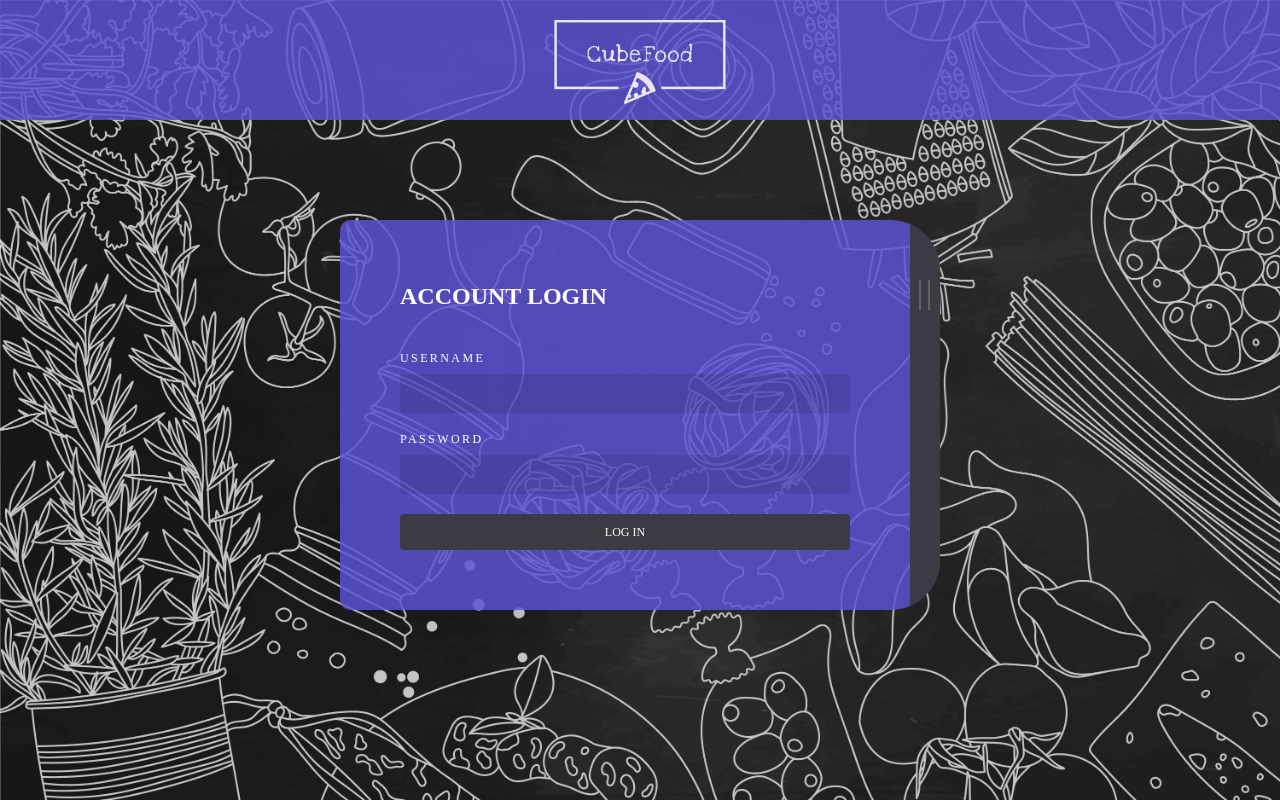
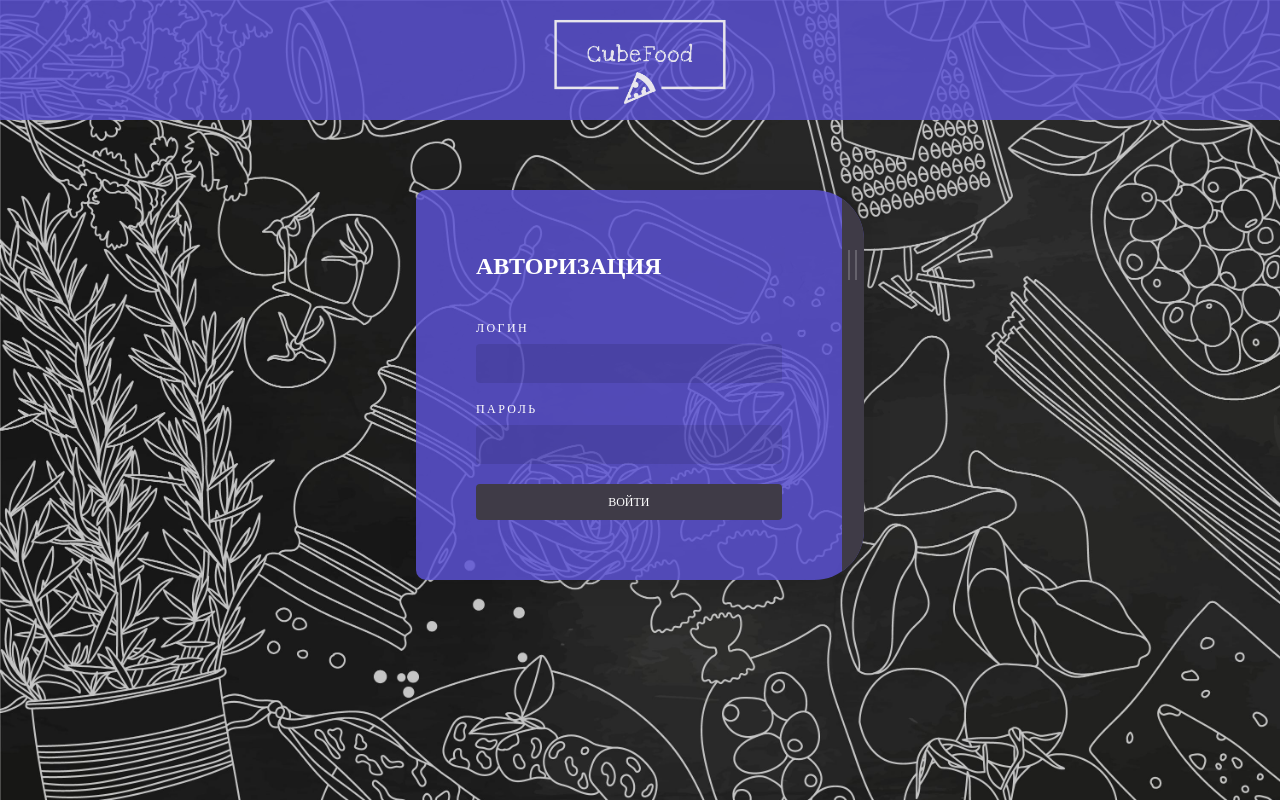
Before and after one commit to rowdyslav/BestAppInTheWorld, a Flask app: page / in a window 1280 px wide. Run offline with Flask 3, Linux system fonts and the light colour scheme; parts of the project's set-up code (start-up, migrations or seed data) failed here and were passed over; some libraries are stand-ins or nearby versions.

Commit message:
ВЕРСТКА

```diff
--- a/static/js/index.js
+++ b/static/js/index.js
@@ -1,8 +1,9 @@
-$(document).ready(function() {
-  var panelOne = $('.form-panel.two').height(),
+$(document).ready(function () {
+  var panelOne = $('.form').height(),
     panelTwo = $('.form-panel.two')[0].scrollHeight;
 
-  $('.form-panel.two').not('.form-panel.two.active').on('click', function(e) {
+  // Используйте делегирование событий для обработки динамически создаваемых элементов
+  $(document).on('click', '.form-panel.two:not(.active)', function (e) {
     e.preventDefault();
 
     $('.form-toggle').addClass('visible');
@@ -13,8 +14,9 @@ $(document).ready(function() {
     }, 200);
   });
 
-  $('.form-toggle').on('click', function(e) {
+  $(document).on('click', '.form-toggle', function (e) {
     e.preventDefault();
+
     $(this).removeClass('visible');
     $('.form-panel.one').removeClass('hidden');
     $('.form-panel.two').removeClass('active');
--- a/static/styles/index.css
+++ b/static/styles/index.css
@@ -1,7 +1,7 @@
 html {
     --firstly-color: white;
     --secondary-color: rgba(91, 82, 212, 0.837);
-    --thirdly-color: rgb(60, 58, 66);
+    --thirdly-color: rgb(63, 59, 71);
     --text-color: white;
 }
 
@@ -21,8 +21,12 @@ body {
     background-image: url('../images/background.jpg');
     background-size: cover; /* опционально, чтобы изображение занимало весь фон */
     background-repeat: no-repeat;
+    background-attachment: fixed;
+    height: 100%;
+    margin: 0;
 }
 
+/* login form window */
 .overlay, .form-panel.one:before {
     position: absolute;
     top: 0;
@@ -33,17 +37,20 @@ body {
     height: 100%;
   }
 
+/* form in registration or login */
 .form {
 z-index: 15;
 position: relative;
 background: var(--secondary-color);
-width: 600px;
+width: 35%;
 border-radius: 10px 50px 50px 10px;
 box-shadow: 0 0 30px rgba(0, 0, 0, 0.1);
 box-sizing: border-box;
-margin: 100px auto 10px;
+margin: 70px auto 10px;
 overflow: hidden;
 }
+
+/* form window for animation */
 .form-toggle {
 z-index: 10;
 position: absolute;
@@ -201,11 +230,12 @@ left: 95%;
 background: var(--thirdly-color);
 width: 100%;
 min-height: 100%;
-padding: 60px calc(10% + 60px) 60px 60px;
+padding: 30px calc(10% + 60px) 30px 60px;
 -webkit-transition: 0.3s ease;
 transition: 0.3s ease;
 cursor: pointer;
 }
+
 .form-panel.two:before, .form-panel.two:after {
 content: '';
 display: block;
--- a/templates/index.html
+++ b/templates/index.html
@@ -14,52 +14,65 @@
 <body>
       <div class="form">
         <div class="form-toggle"></div>
+
+          <!-- login form -->
           <div class="form-panel one">
             <div class="form-header">
-            <h1>Account Login</h1>
+              <h1>Авторизация</h1>
             </div>
             <div class="form-content">
-            <form>
+
+              <form action="/log" method="post" class="log_form">
+
                 <div class="form-group">
-                <label for="username">Username</label>
-                <input type="text" id="username" name="username" required="required"/>
+                  <label for="logLogin">Логин</label>
+                  <input type="text" id="logLogin" name="logLogin" required>
                 </div>
+
                 <div class="form-group">
-                <label for="password">Password</label>
-                <input type="password" id="password" name="password" required="required"/>
+                  <label for="logPassword">Пароль</label>
+                  <input type="password" id="logPassword" name="logPassword" required>
                 </div>
+
                 <div class="form-group">
-                <button type="submit">Log In</button>
+                  <button type="submit">Войти</button>
                 </div>
+
               </form>
+
             </div>
           </div>
+
+          <!-- registration form -->
           <div class="form-panel two">
             <div class="form-header">
-            <h1>Register Account</h1>
+              <h1>Регистрация</h1>
             </div>
             <div class="form-content">
-            <form>
+
+              <form action="/reg" method="post" class="reg_form">
+
                 <div class="form-group">
-                <label for="username">Username</label>
-                <input type="text" id="username" name="username" required="required"/>
+                  <label for="regFio">ФИО</label>
+                  <input type="text" id="regFio" name="regFio" required>
                 </div>
+
                 <div class="form-group">
-                <label for="password">Password</label>
-                <input type="password" id="password" name="password" required="required"/>
+                  <label for="regLogin">Логин</label>
+                  <input type="text" id="regLogin" name="regLogin" required>
                 </div>
+
                 <div class="form-group">
-                <label for="cpassword">Confirm Password</label>
-                <input type="password" id="cpassword" name="cpassword" required="required"/>
+                  <label for="regPassword">Пароль</label>
+                  <input type="password" id="regPassword" name="regPassword" required>
                 </div>
+
                 <div class="form-group">
-                <label for="email">Email Address</label>
-                <input type="email" id="email" name="email" required="required"/>
+                  <button type="submit">Зарегистрироваться</button>
                 </div>
-              <div class="form-group">
-                <button type="submit">Register</button>
-              </div>
+
               </form>
+
             </div>
           </div>
       </div>
```
Also changed, not shown: other parts of static/styles/index.css (+30 -32 lines). Lines whose indentation alone changed are shown as unchanged.
